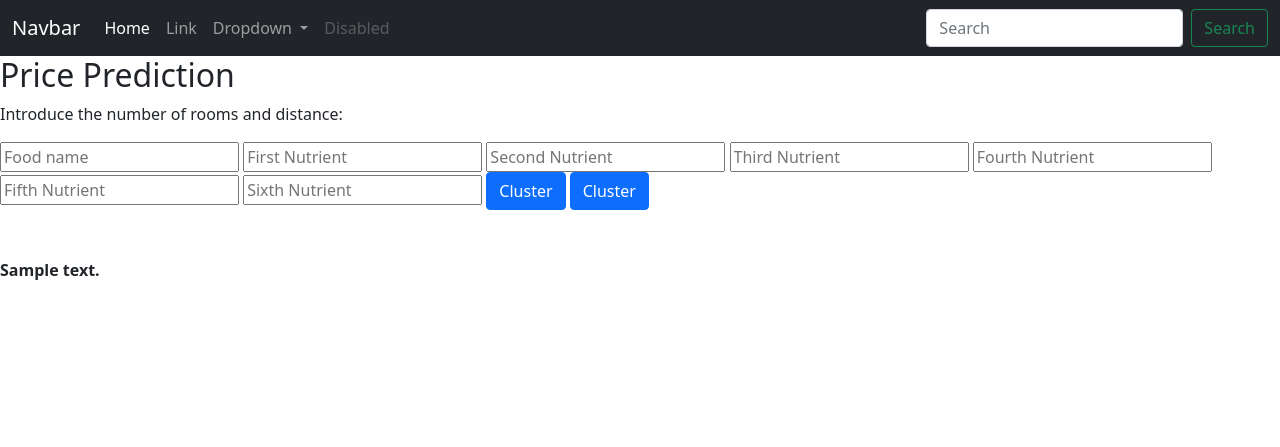
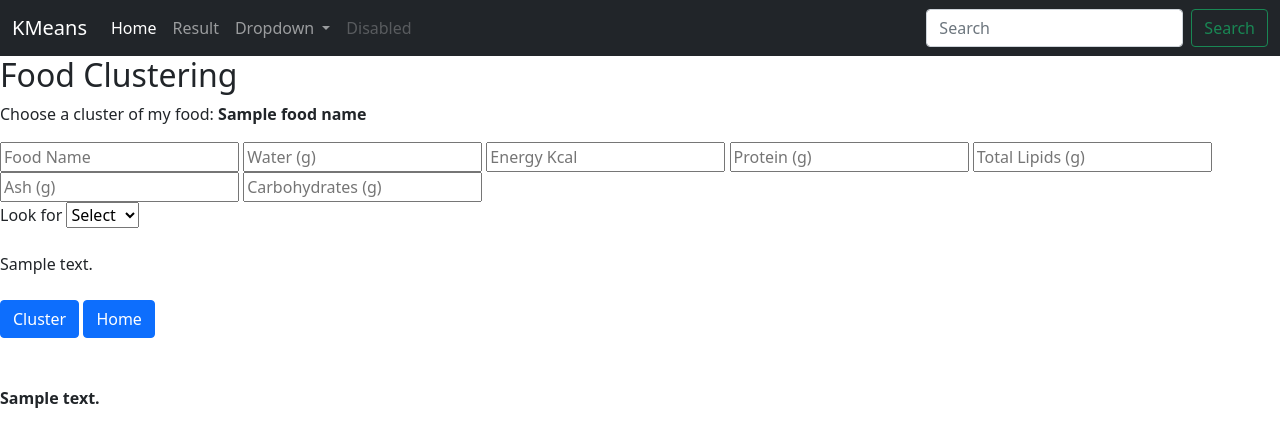
Before and after one commit to nutzbee/Collab-Tests, a Flask app: template templates/index.html in a window 1280 px wide. Shown: the top 447 px of the page. Run offline with Flask 2, Linux system fonts and the light colour scheme; the template is opened without the code that fills it: most values are stand-ins (such as "Sample title", 1, 10 or a date in 2020); parts of the project's set-up code (start-up, migrations or seed data) failed here and were passed over.

Commit message:
Revision date: 10/18 1:24pm

```diff
--- a/main.py
+++ b/main.py
@@ -20,11 +20,10 @@ from itertools import cycle, islice
 from pandas.plotting import parallel_coordinates
 from sklearn.preprocessing import LabelEncoder
 
-class df_class:
-    df1=pd.read_excel('ABBREV.xlsx')
-    example_df = df1[['NDB_No','Water_(g)','Energ_Kcal',
-    'Protein_(g)','Lipid_Tot_(g)','Ash_(g)','Carbohydrt_(g)']]
-    max = int(example_df.iloc[-1]['NDB_No'])
+dataframe = pickle.load(open('example.pkl', 'rb'))
+example_df = dataframe[['NDB_No','Water_(g)','Energ_Kcal',
+'Protein_(g)','Lipid_Tot_(g)','Ash_(g)','Carbohydrt_(g)']]
+max = int(dataframe.iloc[-1]['NDB_No'])
 
 app = Flask(__name__)
 
@@ -34,8 +33,8 @@ def home():
 
 @app.route('/predict',methods=['POST'])
 def predict():
-    """Grabs the input values and uses them to make prediction"""
-    foodId = df_class.max+1
+    '''User's input from the form'''
+    foodId = max+1
     food_name = request.form["foodName"]
     data1 = int(request.form["nutrient1"])
     data2 = int(request.form["nutrient2"])
@@ -43,12 +42,15 @@ def predict():
     data4 = int(request.form["nutrient4"])
     data5 = int(request.form["nutrient5"])
     data6 = int(request.form["nutrient6"])
+    data7 = request.form["food"]
+    '''Compiling'''
     users_inputdf1 = [foodId,food_name,data1,data2,data3,data4,data5,data6]
     users_inputex = [foodId,data1,data2,data3,data4,data5,data6]
-    example_df1 = df_class.example_df.append(pd.Series(users_inputex,
-    index = df_class.example_df.columns[:len(users_inputex)]), ignore_index=True)
-    df1 = df_class.df1.append(pd.Series(users_inputdf1,
-    index=df_class.df1.columns[:len(users_inputdf1)]), ignore_index=True)
+    example_df1 = example_df.append(pd.Series(
+        users_inputex, index = example_df.columns[:len(users_inputex)]), ignore_index=True)
+    dataframe1 = dataframe.append(pd.Series(
+        users_inputdf1, index=dataframe.columns[:len(users_inputdf1)]), ignore_index=True)
+    '''Preprocessing'''
     example_df1 = example_df1.fillna(0)
     ex = StandardScaler().fit_transform(example_df1)
     kmeans = KMeans(n_clusters=4)
@@ -56,16 +58,23 @@ def predict():
     y_predict = kmeans.fit_predict(example_df1)
     example_df1['cluster'] = y_predict
     example_df1 = example_df1[['NDB_No','cluster']]
-    example_df1 = pd.merge(df1, example_df1)
+    example_df1 = pd.merge(dataframe1, example_df1)
+    '''Getting user's output'''
     source = example_df1[example_df1['NDB_No'] == foodId]
     final_food_name = source.iloc[-1]['Shrt_Desc']
     cluster = source.iloc[-1]['cluster']
     final_foodId = source.iloc[-1]['NDB_No']
+    rer = example_df1[example_df1['cluster'] == cluster]
+    reco = rer[rer['Shrt_Desc'].str.contains(data7, case=False)]
 
     return render_template('index.html',
-    prediction_text=f'Your food belongs to cluster number {cluster} with a name of {final_food_name} and food database number of {final_foodId}')
-    #return render_template('index.html',
-    #prediction_text=f'A food with food name of {final_food_name} that has and food database # of {final_foodId} is clustered in cluster {output}')
+    cluster_text=f'Your food belongs to cluster {cluster} with a name of {final_food_name} and food database number of {final_foodId}',
+    food_name=f'{final_food_name}', reco_text=f'{reco}')
 
+'''@app.route('/reco',methods=['POST'])
+def reco():
+    data7 = request.form["food"]
+    reco = predict.example_df1[predict.example_df1['Shrt_Desc'].str.contains(data7, case=False)]
+    return render_template('idex.html', reco_text=f'{reco}')'''
 if __name__ == "__main__":
     app.run()
--- a/templates/index.html
+++ b/templates/index.html
@@ -10,17 +10,17 @@
   <!-- Nav Bar -->
   <nav class="navbar navbar-expand-lg navbar-dark bg-dark">
     <div class="container-fluid">
-      <a class="navbar-brand" href="#">Navbar</a>
+      <a class="navbar-brand" href="{{ url_for('home') }}">KMeans</a>
       <button class="navbar-toggler" type="button" data-bs-toggle="collapse" data-bs-target="#navbarSupportedContent" aria-controls="navbarSupportedContent" aria-expanded="false" aria-label="Toggle navigation">
         <span class="navbar-toggler-icon"></span>
       </button>
       <div class="collapse navbar-collapse" id="navbarSupportedContent">
         <ul class="navbar-nav me-auto mb-2 mb-lg-0">
           <li class="nav-item">
-            <a class="nav-link active" aria-current="page" href="#">Home</a>
+            <a class="nav-link active" aria-current="page" href="{{ url_for('home') }}" >Home</a>
           </li>
           <li class="nav-item">
-            <a class="nav-link" href="#">Link</a>
+            <a class="nav-link" href="#">Result</a>
           </li>
           <li class="nav-item dropdown">
             <a class="nav-link dropdown-toggle" href="#" id="navbarDropdown" role="button" data-bs-toggle="dropdown" aria-expanded="false">
@@ -50,24 +50,36 @@
 <body>
 
     <div class="login">
-        <h2>Price Prediction</h2>
-          <p>Introduce the number of rooms and distance:</p>
+        <h2>Food Clustering</h2>
+          <p>Choose a cluster of my food: <b> {{ food_name }} </b></p>
            <!-- Inputs for our ML model -->
             <form action="{{ url_for('predict')}}"method="post">
-              <input type="text" name="foodName" placeholder="Food name" required="required" />
-              <input type="text" name="nutrient1" placeholder="First Nutrient" required="required" />
-              <input type="text" name="nutrient2" placeholder="Second Nutrient" required="required"/>
-              <input type="text" name="nutrient3" placeholder="Third Nutrient" required="required" />
-              <input type="text" name="nutrient4" placeholder="Fourth Nutrient" required="required"/>
-              <input type="text" name="nutrient5" placeholder="Fifth Nutrient" required="required" />
-              <input type="text" name="nutrient6" placeholder="Sixth Nutrient" required="required" />
+              <input type="text" name="foodName" placeholder="Food Name" required="required" />
+              <input type="text" name="nutrient1" placeholder="Water (g)" required="required" />
+              <input type="text" name="nutrient2" placeholder="Energy Kcal" required="required"/>
+              <input type="text" name="nutrient3" placeholder="Protein (g)" required="required" />
+              <input type="text" name="nutrient4" placeholder="Total Lipids (g)" required="required"/>
+              <input type="text" name="nutrient5" placeholder="Ash (g)" required="required" />
+              <input type="text" name="nutrient6" placeholder="Carbohydrates (g)" required="required" />
+              <br>
+              <label for="food">Look for </label>
+                <select id="food" name="food" required="required">
+                  <option value="">Select</option>
+                  <option value="bread">Bread</option>
+                  <option value="yogurt">Yogurt</option>
+                  <option value="milk">Milk</option>
+                  <option value="butter">Butter</option>
+                </select>
+                <br><br>
+                {{ reco_text }}
+              <br><br>
               <button type="submit" class="btn btn-primary btn-block btn-large">Cluster</button>
-              <button id="button" class="btn btn-primary btn-block btn-medium">Cluster</button>
+              <button id="button" class="btn btn-primary btn-block btn-medium">Home</button>
             </form>
 
           <br>
           <br>
-          <b> {{ prediction_text }} </b>
+          <b> {{ cluster_text }} </b>
        </div>
 
 </body>
```
Also changed, not shown: 2 other files.
